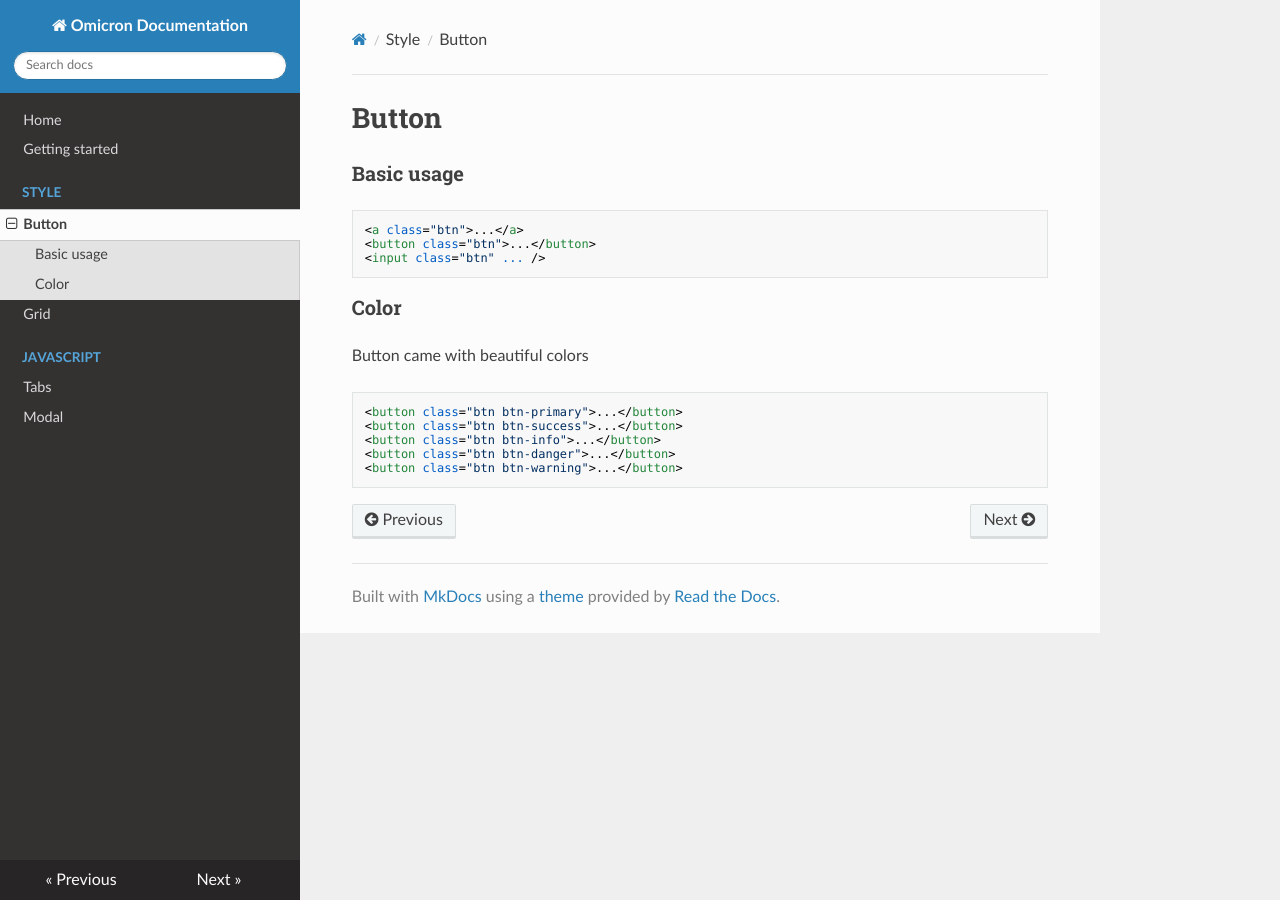
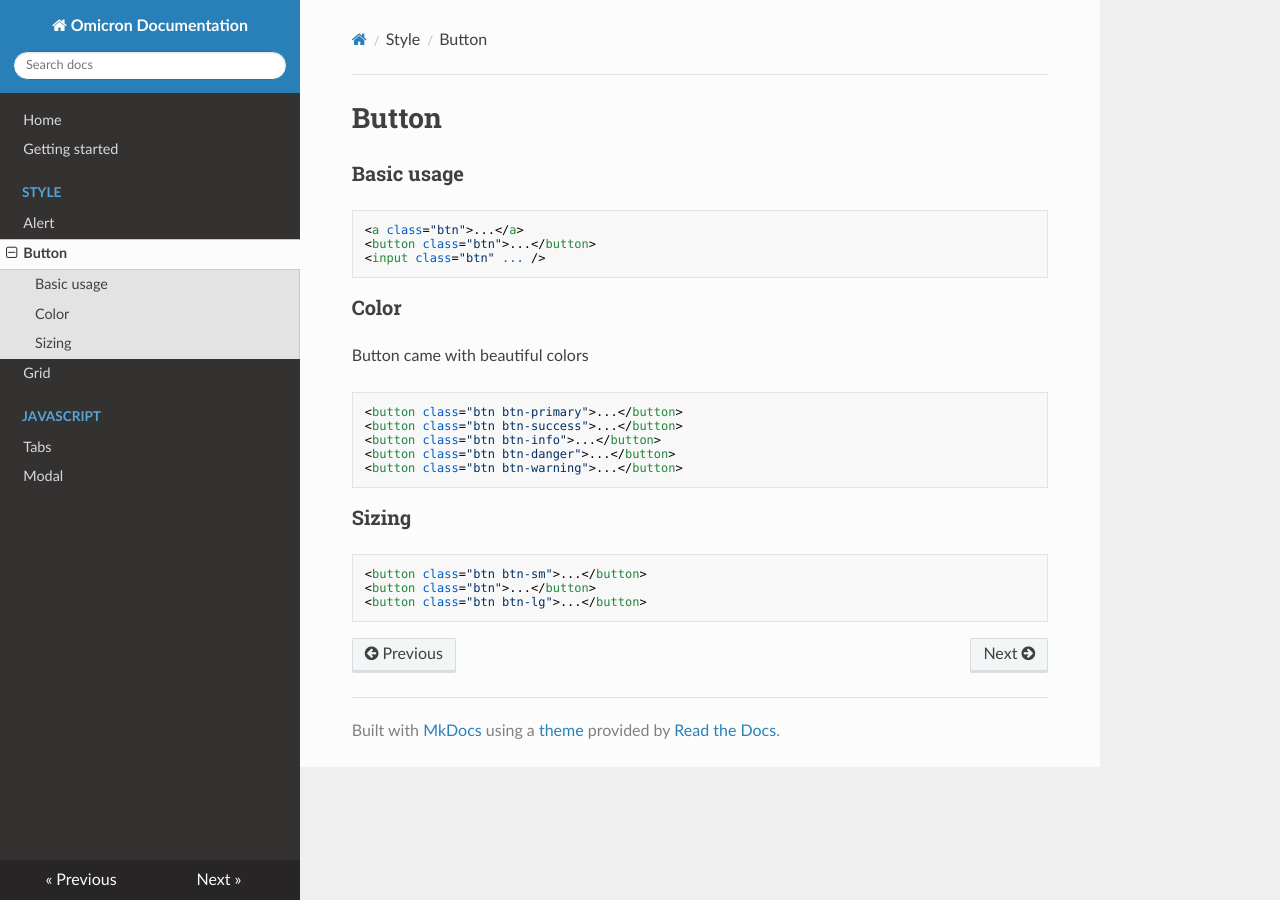
Before and after one commit to Rayzen-dev/OmicronDoc, an MkDocs documentation site: the page built from docs/style/button.md, in a window 1280 px wide. Built offline with MkDocs 1.6.1, drawn with Linux system fonts in a browser that asks for light colours; nearby versions of some CDN libraries.

Commit message:
Update documentation

````diff
--- a/docs/style/button.md
+++ b/docs/style/button.md
@@ -16,3 +16,10 @@ Button came with beautiful colors
 <button class="btn btn-danger">...</button>
 <button class="btn btn-warning">...</button>
 ```
+
+### Sizing
+```html
+<button class="btn btn-sm">...</button>
+<button class="btn">...</button>
+<button class="btn btn-lg">...</button>
+```
--- a/mkdocs.yml
+++ b/mkdocs.yml
@@ -3,6 +3,7 @@ nav:
     - Home: 'index.md'
     - Getting started: 'getting-started.md'
     - Style:
+        - 'Alert': 'style/alert.md'
         - 'Button': 'style/button.md'
         - 'Grid': 'style/grid.md'
     - 'JavaScript':
````
Also changed, not shown: docs/javascript/tabs.md (+3 -1 lines), docs/style/alert.md (added, +1 -0 lines).
